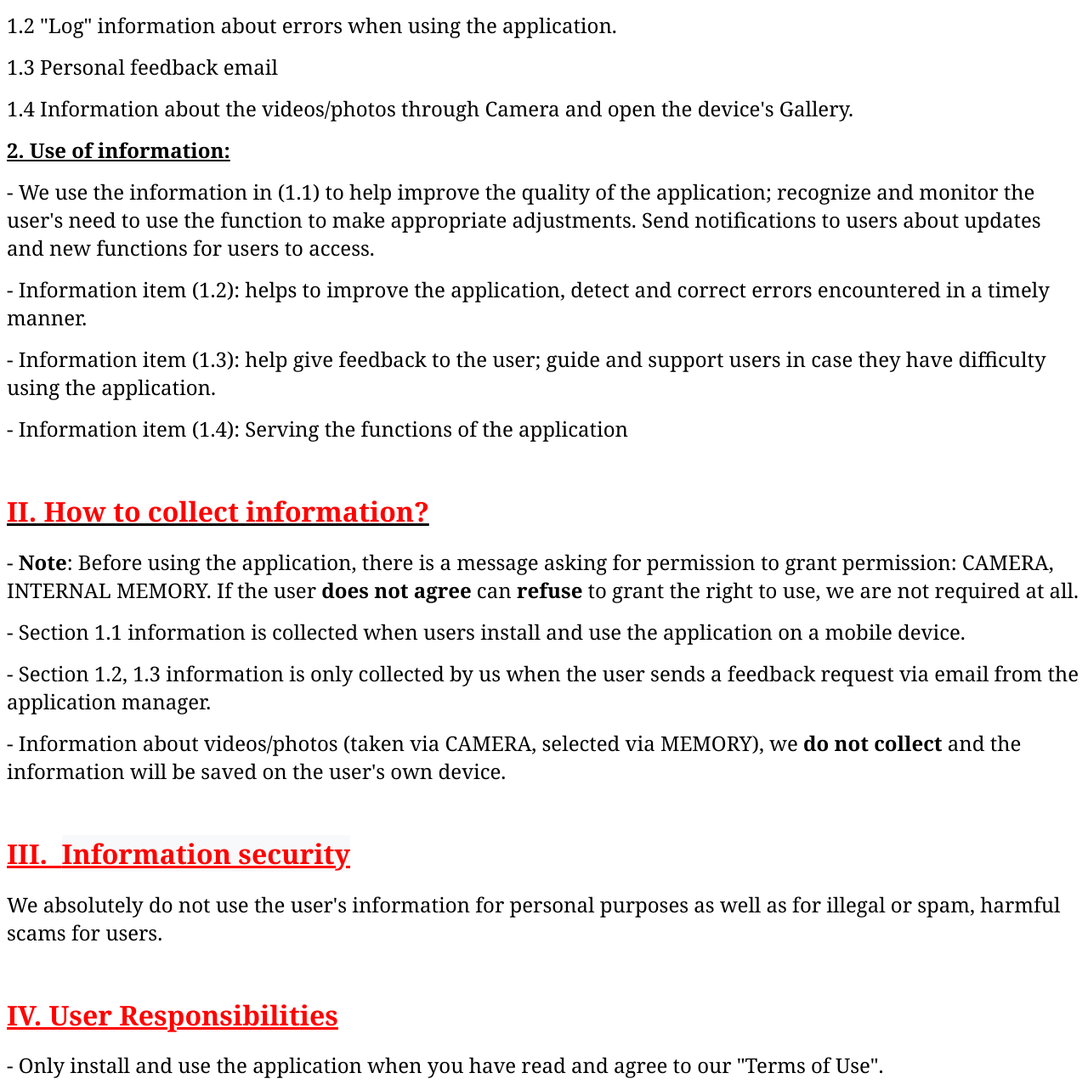
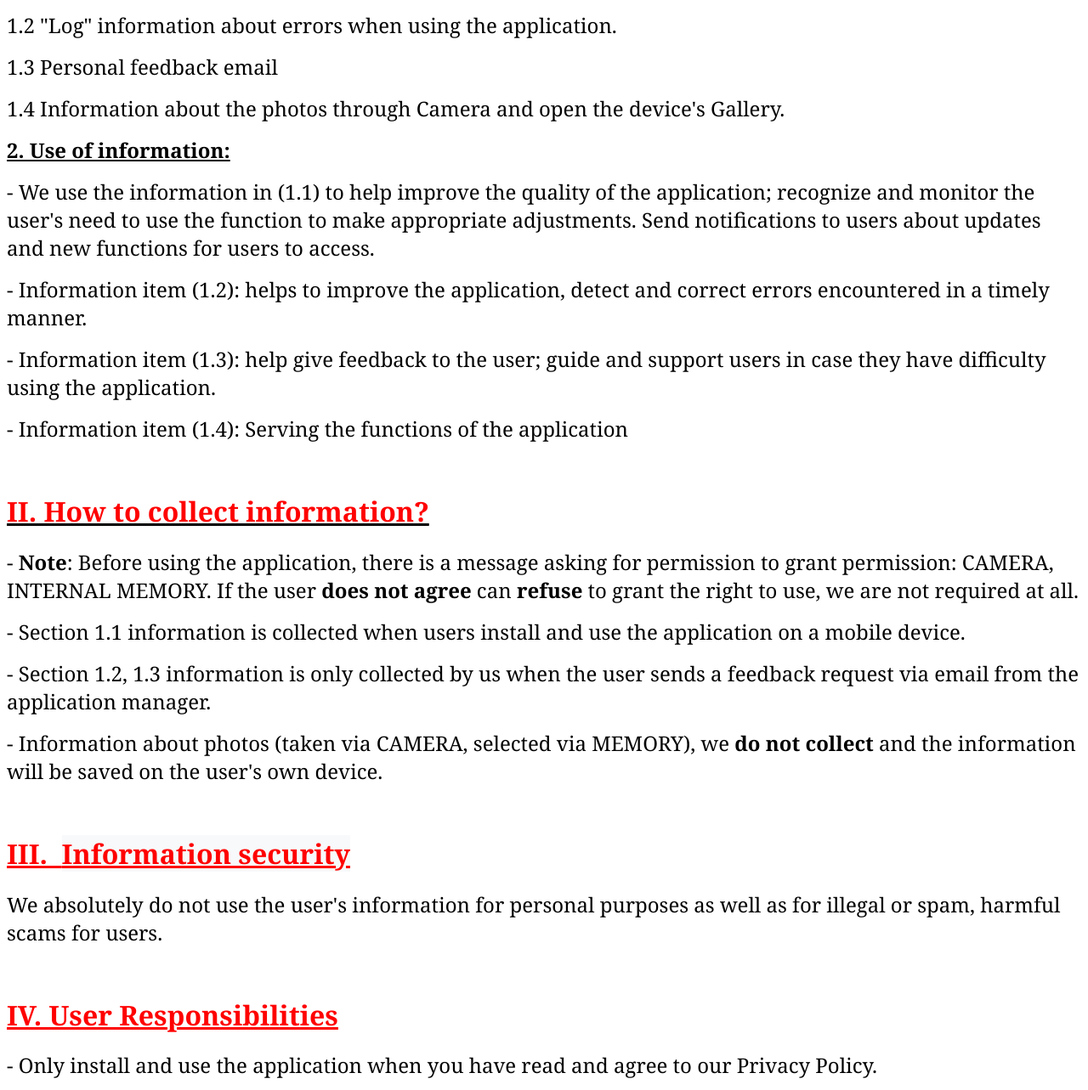
Before and after one commit to developer-xlteam/text-on-picture-privacy-policy, a plain HTML site: page index.html in a window 1280 px wide. Shown: the part 677-1960 px from the top of the page at 85% size. Drawn offline with Linux system fonts and the light colour scheme.

Commit message:
Update index.html

```diff
--- a/index.html
+++ b/index.html
@@ -9,7 +9,7 @@
             style="color: red; font-family: georgia; font-size: medium;"><br></span></b></b></p>
     <p><span style="font-family: georgia; font-size: x-large;"><b><span style="color: #2b00fe;">Text On Picture&nbsp;</span></b>is very respectful of user privacy. While using our application, we may collect and use your relevant information to improve the quality of the application, bring the best application to the user. We will do everything we can to protect your information privacy, ensure information security regulations.</span>
     </p>
-    <p><span style="font-family: georgia; font-size: x-large;">We recommend that you read this "Terms of Use" in detail to understand the policies and regulations that we offer. The installation and use of the application means that you agree to the policies and provisions of the "Terms of Use".</span>
+    <p><span style="font-family: georgia; font-size: x-large;">We recommend that you read this Privacy Policy in detail to understand the policies and regulations that we offer. The installation and use of the application means that you agree to the policies and provisions of the Privacy Policy.</span>
     </p>
     <div><p style="text-align: center;"><span style="font-family: georgia;"><br></span></p>
         <h1><span style="color: red; font-family: georgia; font-size: xx-large;"><u><b>I. About the collection and use of information</b></u></span>
@@ -22,7 +22,7 @@
         </p>
         <p><span style="font-family: georgia; font-size: x-large;">1.3 Personal feedback email</span>
         </p>
-        <p><span style="font-family: georgia; font-size: x-large;">1.4 Information about the videos/photos through Camera and open the device's Gallery.</span>
+        <p><span style="font-family: georgia; font-size: x-large;">1.4 Information about the photos through Camera and open the device's Gallery.</span>
         </p><span style="font-family: georgia; font-size: x-large;"><u><b>2. Use of information:</b></u></span>
     </div>
     <p><span style="font-family: georgia; font-size: x-large;">- We use the information in (1.1) to help improve the quality of the application; recognize and monitor the user's need to use the function to make appropriate adjustments. Send notifications to users about updates and new functions for users to access.&nbsp;</span>
@@ -42,7 +42,7 @@
     </p>
     <p><span style="font-family: georgia; font-size: x-large;">- Section 1.2, 1.3 information is only collected by us when the user sends a feedback request via email from the application manager.</span>
     </p>
-    <p><span style="font-family: georgia; font-size: x-large;">- Information about videos/photos (taken via CAMERA, selected via MEMORY), we&nbsp;<b>do not collect</b>&nbsp;and the information will be saved on the user's own device.</span>
+    <p><span style="font-family: georgia; font-size: x-large;">- Information about photos (taken via CAMERA, selected via MEMORY), we&nbsp;<b>do not collect</b>&nbsp;and the information will be saved on the user's own device.</span>
     </p>
     <div>
         <div><span style="font-family: georgia;"><br></span></div>
@@ -54,7 +54,7 @@
         <div><span style="font-family: georgia;"><br></span></div>
         <h1><span style="color: red; font-family: georgia; font-size: xx-large;"><u><b>IV. User Responsibilities</b></u></span>
         </h1></div>
-    <p><span style="font-family: georgia; font-size: x-large;">- Only install and use the application when you have read and agree to our "Terms of Use".</span>
+    <p><span style="font-family: georgia; font-size: x-large;">- Only install and use the application when you have read and agree to our Privacy Policy.</span>
     </p>
     <p><span style="font-family: georgia; font-size: x-large;">- The information in sections 1.2, 1.3 is voluntarily provided by the user, please consider before using.</span>
     </p>
```
